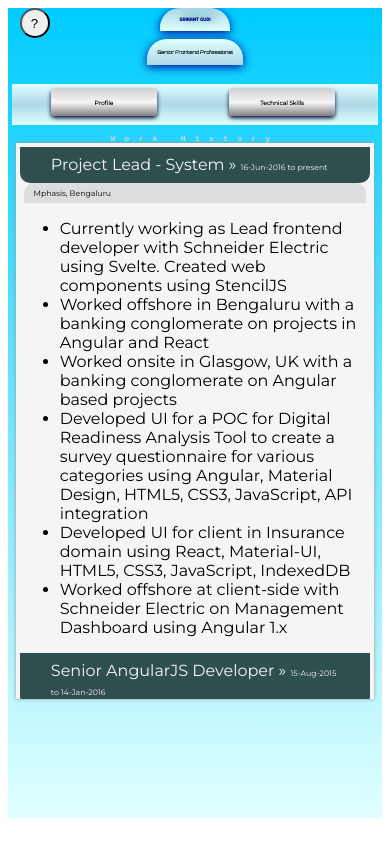
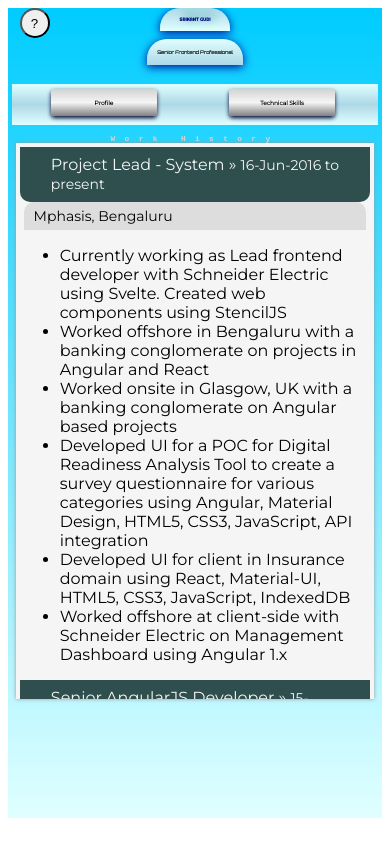
Before and after one commit to srikantgudi/srikantgudi.github.io, a Svelte app: page / in a window 390 px wide. Both pictures are taken after a click on the button "Work History". Built offline with nearby package versions, Linux system fonts and the light colour scheme; a web font is replaced by a local one.

Commit message:
Update WorkHistory.svelte

```diff
--- a/src/WorkHistory.svelte
+++ b/src/WorkHistory.svelte
@@ -101,13 +101,10 @@
 </script>
 
 <style>
-  .org-name {
-    font-size: 1vw;
+  .org-name, .exp-period {
+    font-size: 14px;
   }
   @media screen and (max-width: 639px) {
-		.org-name, .exp-period {
-			font-size: 2vw;
-		}
   }
 </style>
 <div>
```
